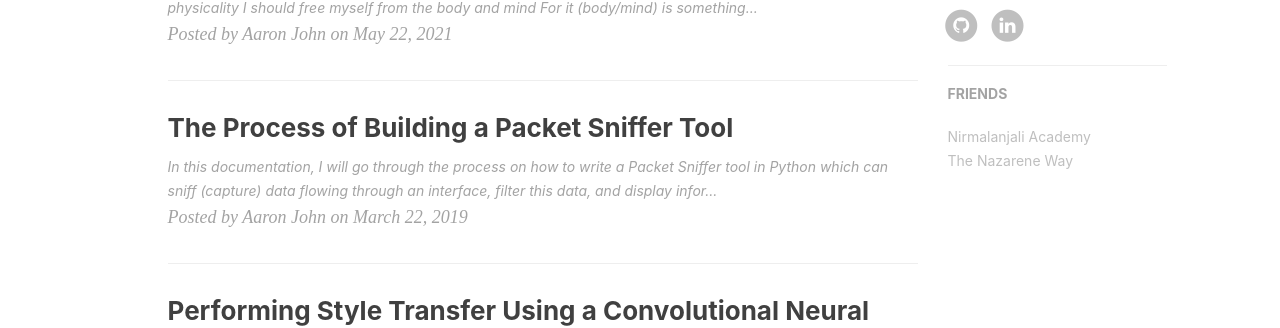
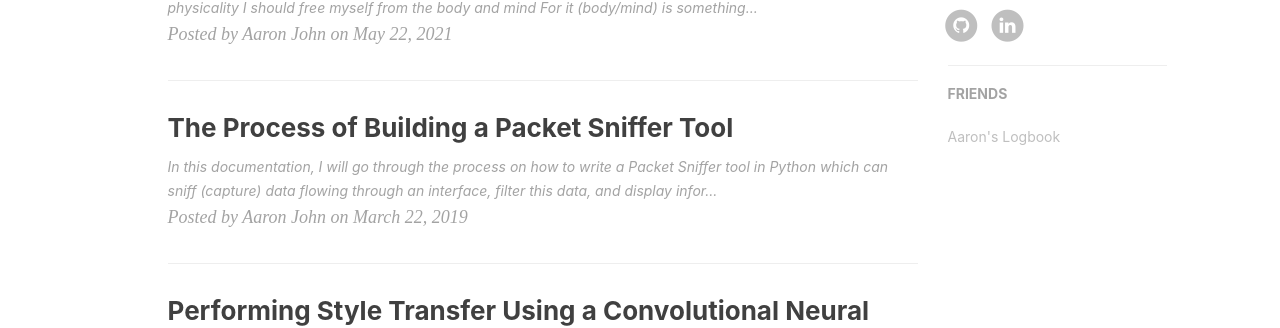
Before and after one commit to aaronjohn2/aaronjohn2.github.io, a Jekyll site: the page built from index.html, in a window 1280 px wide. Shown: the part 886-1214 px from the top of the page. Built offline with Jekyll 4.4.1, drawn with Linux system fonts in a browser that asks for light colours; nearby versions of some CDN libraries; the list of posts is cut into pages by our own code; comment, search, counter and statistics services are not loaded.

Commit message:
Update _config.yml

```diff
--- a/_config.yml
+++ b/_config.yml
@@ -105,10 +105,7 @@ friends: [
     #     title: "Su",
     #     href: "http://su.gallery/"
     # },{
-        title: "Nirmalanjali Academy",
-        href: "https://www.nirmalanjaliacademy.com"
-    },{
-        title: "The Nazarene Way",
-        href: "https://www.thenazareneway.com/lords_prayer.htm"
+        title: "Aaron's Logbook",
+        href: "https://aaronserver.web.app/"
     }
 ]
```
